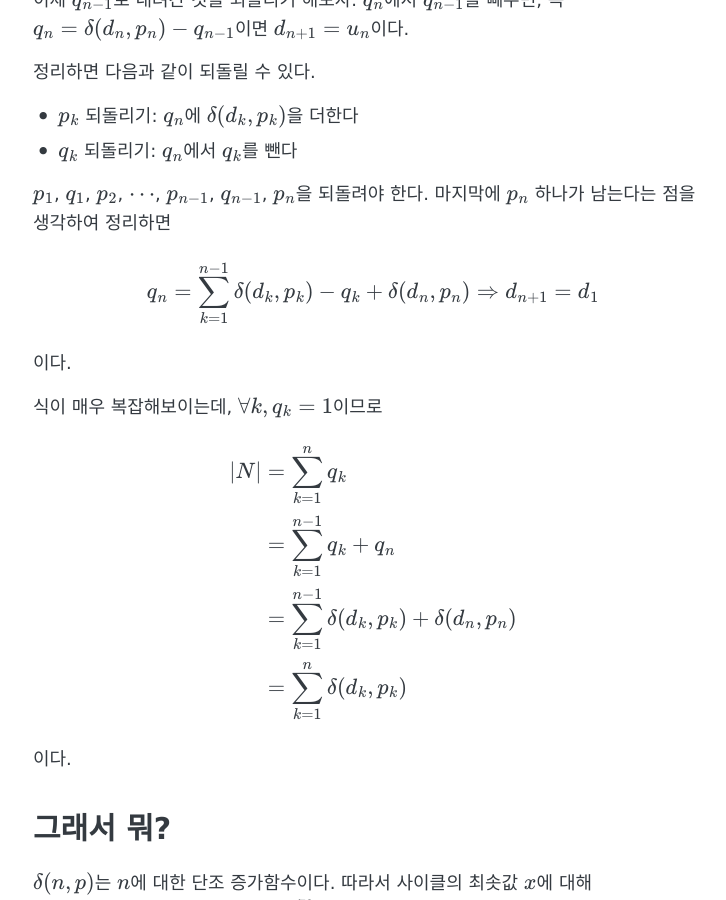
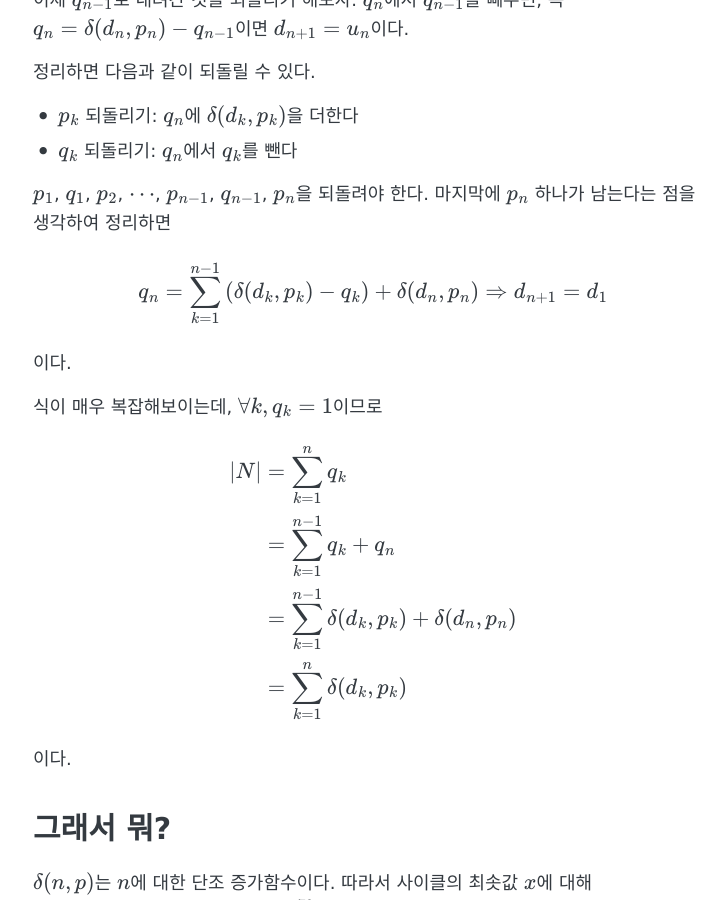
Before and after one commit to higstudev/higstudev.github.io, a Jekyll site: the page built from _posts/2024-02-18-collatz-conjecture.md, in a window 1280 px wide and 900 px high, scrolled down 7462 px. Shown: the whole window, without its empty margins (267-993 px from the left). Built offline with Jekyll 4.4.1, drawn with Linux system fonts in a browser that asks for light colours; formulas are drawn with MathJax 3.

Commit message:
Update 2024-02-18-collatz-conjecture.md

```diff
--- a/_posts/2024-02-18-collatz-conjecture.md
+++ b/_posts/2024-02-18-collatz-conjecture.md
@@ -221,7 +221,7 @@
 
 **이 장에 등장하는 $n$은 앞에서 등장한 $n$과 다르다.**
 
-$$|N| = \sum_{k=1}^n {\delta(d_k, p_k)}$$
+> $$|N| = \sum_{k=1}^n {\delta(d_k, p_k)}$$
 
 이걸 수식으로 증명하려면 귀납적으로 증명할 수는 있는데, 귀찮으므로 말로만 표현해보도록 하겠다. 사실 말로도 표현하기 좀 어렵다.
 
@@ -243,7 +243,7 @@
 
 $p_1$, $q_1$, $p_2$, $\cdots$, $p_{n-1}$, $q_{n-1}$, $p_n$을 되돌려야 한다. 마지막에 $p_n$ 하나가 남는다는 점을 생각하여 정리하면
 
-$$q_n = \sum_{k=1}^{n-1} {\delta(d_k, p_k) - q_k} + \delta(d_n, p_n) \\
+$$q_n = \sum_{k=1}^{n-1} {\left( \delta(d_k, p_k) - q_k \right)} + \delta(d_n, p_n) \\
 \Rightarrow d_{n+1} = d_1$$
 
 이다.
```
